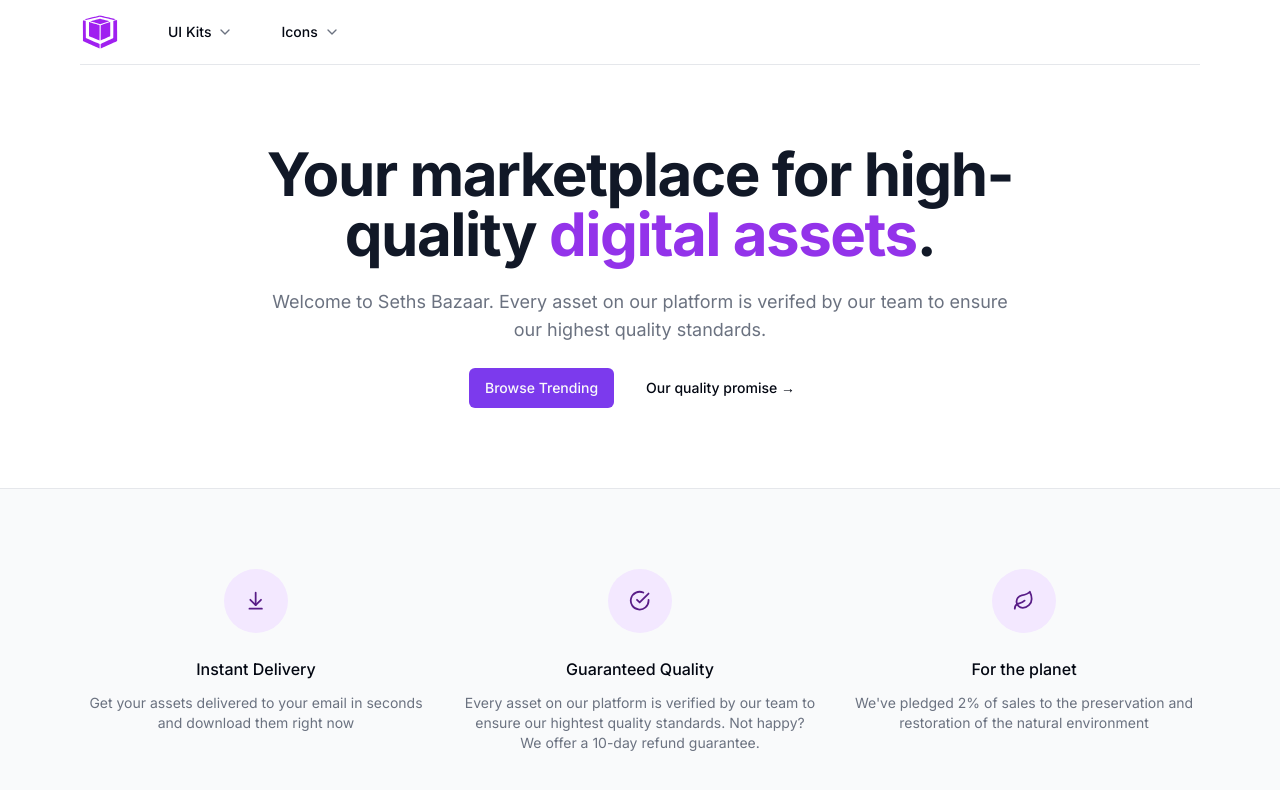
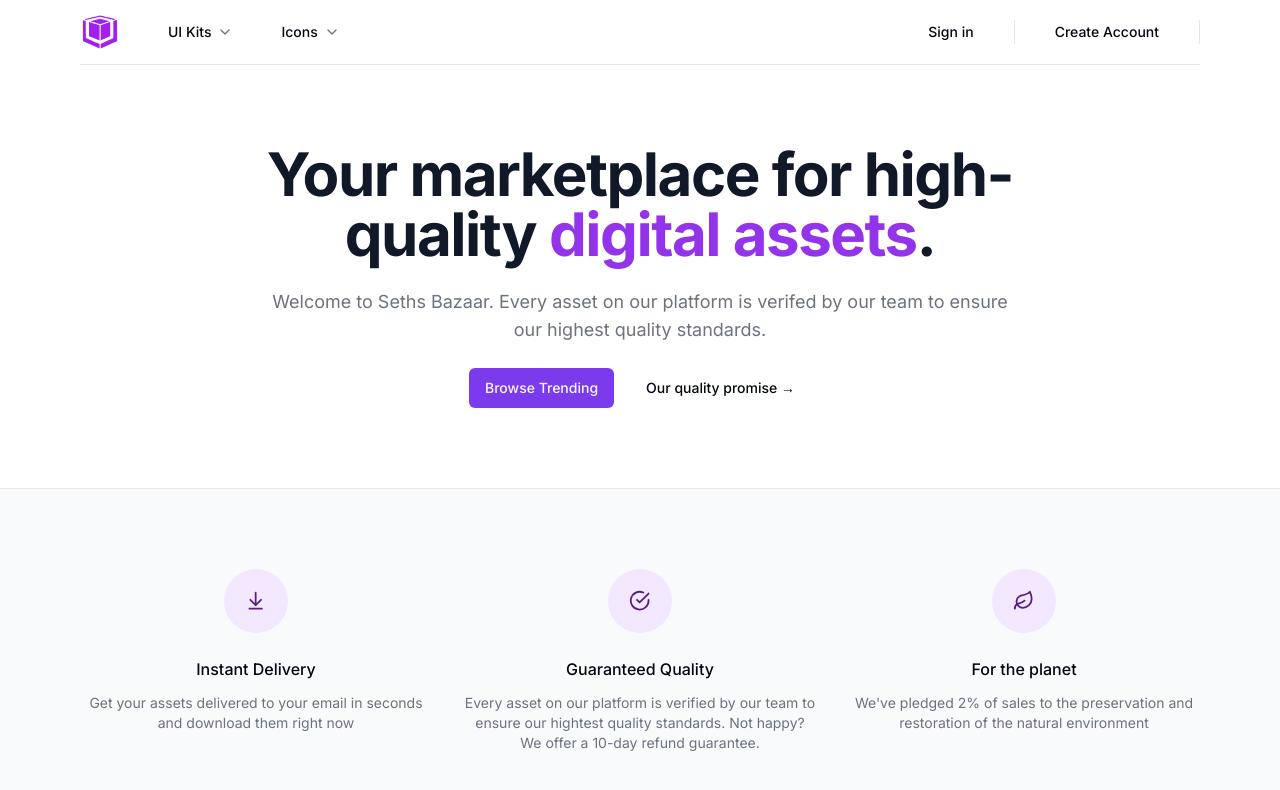
Before and after one commit to rathoretaruncodes/seth-bazaar, a Next.js app: page / in a window 1280 px wide. Shown: the top 790 px of the page. Built offline with nearby package versions, Linux system fonts and the light colour scheme.

Commit message:
Added Signup and Signin in the navbar

```diff
--- a/src/components/Navbar.tsx
+++ b/src/components/Navbar.tsx
@@ -2,8 +2,13 @@
 import MaxWidthWrapper from "./MaxWidthWrapper";
 import { Icons } from "./Icons";
 import NavItems from "./NavItems";
+import { buttonVariants } from "./ui/button";
 
 export default function Navbar() {
+
+    const user = null
+
+
     return (
         <div className='bg-white sticky z-50 top-0 inset-x-0 h-16'>
             <header className='relative bg-white'>
@@ -20,6 +25,35 @@
                             <div className='hidden z-50 lg:ml-8 lg:block lg:self-stretch'>
                                 <NavItems/>
                             </div>
+                            {/* Right side of Navbar(Signin And Signup) */}
+                            <div className='ml-auto flex items-center'>
+                                <div className='hidden lg:flex lg:flex-1 lg:items-center lg:justify-end lg:space-x-6'>
+                                    {user ? null: (
+                                    <Link href='/sign-in' className={buttonVariants({
+                                        variant: 'ghost',
+                                    })}>Sign in</Link>
+                                    )}
+
+                                    {user ? null: (
+                                        <span className='h-6 w-px bg-gray-200'
+                                        aria-hidden='true'/>  //aria hidden for screen readers
+                                    )}
+
+                                    {user ? <p></p> : <Link href='/sign-up' className={buttonVariants({
+                                        variant:'ghost',
+                                    })}>Create Account</Link>}
+
+                                    {user ? <span className='h-6 w-px bg-gray-200'
+                                    aria-hidden='true'/> : null}
+
+                                    {user ? null : <div className='flex lg:ml-6'>
+                                        <span className='h-6 w-px bg-gray-200'
+                                        aria-hidden='true'/>
+                                        </div>}
+
+
+                                </div>
+                            </div>
                         </div>
                     </div>
                 </MaxWidthWrapper>
```
